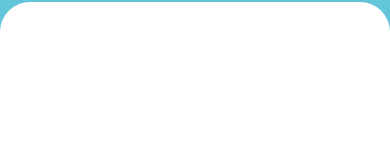
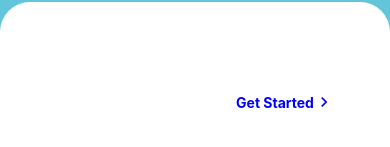
Before and after one commit to materedens/native-firstapp, a React Native app: screen /SplashScreen in a window 390 px wide. Shown: the part 515-662 px from the top of the page. Built offline with nearby package versions, Linux system fonts and the light colour scheme.

Commit message:
animatable

```diff
--- a/package.json
+++ b/package.json
@@ -15,8 +15,11 @@
     "expo-status-bar": "~1.4.0",
     "react": "18.0.0",
     "react-native": "0.69.6",
+    "react-native-animatable": "^1.3.3",
+    "react-native-linear-gradient": "^2.6.2",
     "react-native-safe-area-context": "4.3.1",
-    "react-native-screens": "~3.15.0"
+    "react-native-screens": "~3.15.0",
+    "react-native-vector-icons": "^9.2.0"
   },
   "devDependencies": {
     "@babel/core": "^7.12.9"
--- a/screens/AccountsScreen.js
+++ b/screens/AccountsScreen.js
@@ -3,7 +3,10 @@ import { Text, View, Button } from 'react-native';
 
 const AccountsScreen = ({ navigation }) => {
     return (
-        <View style={{ flex: 1, alignItems: 'center', justifyContent: 'center' }}>
+        <View style={{
+            flex: 1, alignItems: 'center', justifyContent: 'center',
+            backgroundColor: '#63c5da'
+        }}>
             <Text>Accounts Screen</Text>
             {/* Moving between screens */}
             <Button title="Go to Home" onPress={() => navigation.navigate('Home')} />
--- a/screens/DetailsScreen.js
+++ b/screens/DetailsScreen.js
@@ -3,7 +3,10 @@ import { Text, View, Button } from 'react-native';
 
 const DetailsScreen = ({ navigation }) => {
     return (
-        <View style={{ flex: 1, alignItems: 'center', justifyContent: 'center' }}>
+        <View style={{
+            flex: 1, alignItems: 'center', justifyContent: 'center',
+            backgroundColor: '#63c5da'
+        }}>
             <Text>Details Screen</Text>
             {/* Moving between screens */}
             <Button
--- a/screens/HomeScreen.js
+++ b/screens/HomeScreen.js
@@ -15,7 +15,7 @@ const HomeScreen = ({ navigation }) => {
             {/* Moving between screens */}
             <Button
                 title="Go to Details"
-                onPress={() => navigation.navigate('SplashScreen')}
+                onPress={() => navigation.navigate('Details')}
             />
         </View>
     );
--- a/screens/SplashScreen.js
+++ b/screens/SplashScreen.js
@@ -1,25 +1,50 @@
 import React from 'react';
-import { Text, View, StyleSheet, Image, Dimensions } from 'react-native';
+import {
+    Text, View, StyleSheet,
+    Image, Dimensions,
+    StatusBar,
+    TouchableOpacity
+} from 'react-native';
 
-const SplashScreen = () => {
+import * as Animatable from 'react-native-animatable';
+import MaterialIcons from 'react-native-vector-icons/MaterialIcons';
+// import LinearGradient from 'react-native-linear-gradient';
+
+const SplashScreen = ({ navigation }) => {
     return (
         <View style={styles.container} >
+            <StatusBar backgroundColor='#63c5da' barStyle="light-content" />
             <View style={styles.header} >
-                <Image style={{ width: 100, height: 100 }}
+                <Animatable.Image style={{ width: 100, height: 100 }}
                     source={require('../assets/logo.jpg')}
-                    resizeMode='stretch' />
+                    resizeMode='stretch'
+                    animation="bounceIn" duration={1000} />
 
                 <Text>Splash Screen</Text>
 
             </View>
-            <View style={styles.footer} >
-
-            </View>
+            <Animatable.View style={styles.footer} animation="fadeInUpBig" >
+                <View style={styles.button}>
+                    <TouchableOpacity onPress={() => navigation.navigate('Home')} style={styles.signIn}>
+                        {/* <LinearGradient colors={['#4c669f', '#192f6a']}> */}
+                        {/* <Button
+                            title="Get Started"
+                            onPress={() => navigation.navigate('Home')}
+                        /> */}
+                        <Text style={styles.textSign}>Get Started</Text>
+                        <MaterialIcons
+                            name='navigate-next'
+                            color="blue"
+                            size={20} />
+                        {/* </LinearGradient> */}
+                    </TouchableOpacity>
+                </View>
+            </Animatable.View>
         </View>
     )
 }
 
-export default SplashScreen
+export default SplashScreen;
 
 const { height } = Dimensions.get('screen');
 const height_logo = height * 0.28;
@@ -41,6 +66,23 @@ const styles = StyleSheet.create({
         borderTopRightRadius: 30,
         paddingVertical: 50,
         paddingHorizontal: 30
+    },
+    button: {
+        alignItems: 'flex-end',
+        marginTop: 30,
+
+    },
+    textSign: {
+        color: 'blue',
+        fontWeight: 'bold'
+    },
+    signIn: {
+        width: 150,
+        height: 40,
+        justifyContent: 'center',
+        alignItems: 'center',
+        borderRadius: 50,
+        flexDirection: 'row'
     }
 
 })
```
Also changed, not shown: 1 other file (tests, documents, lock files or other folders).
